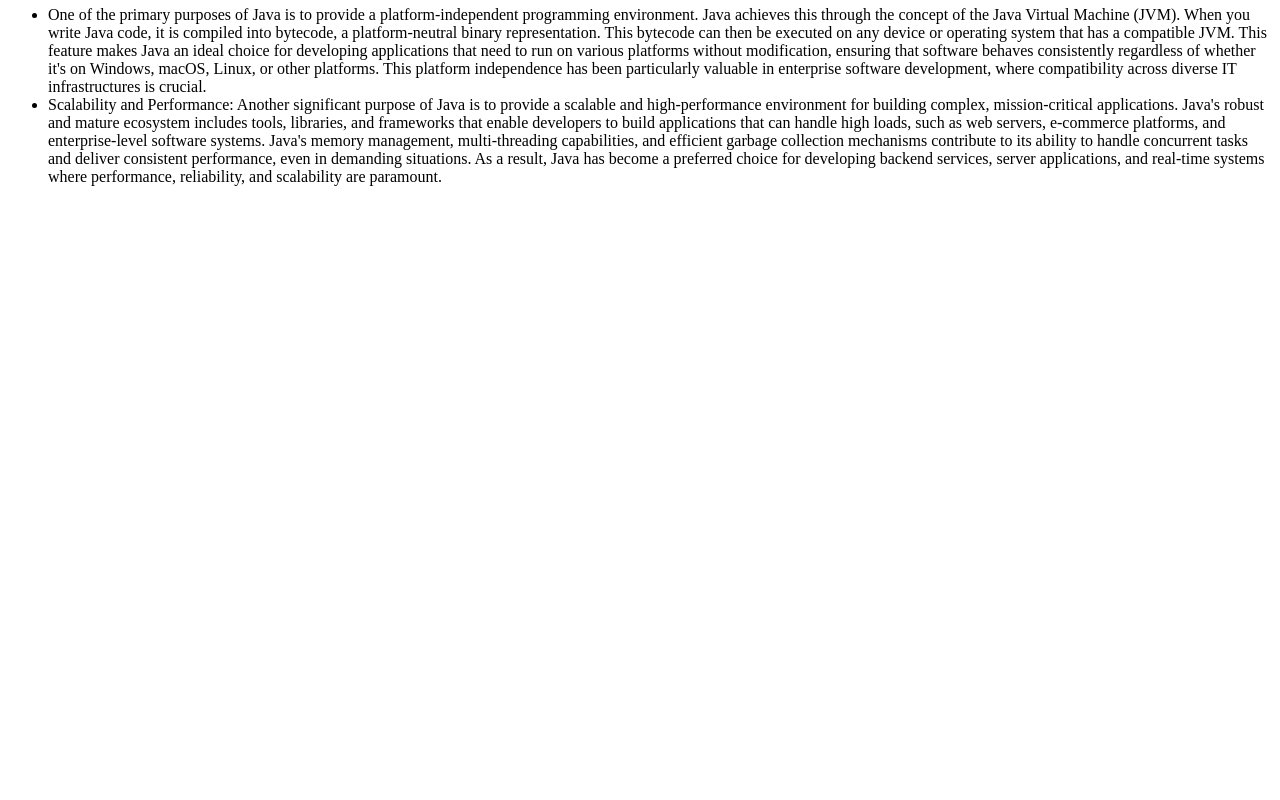
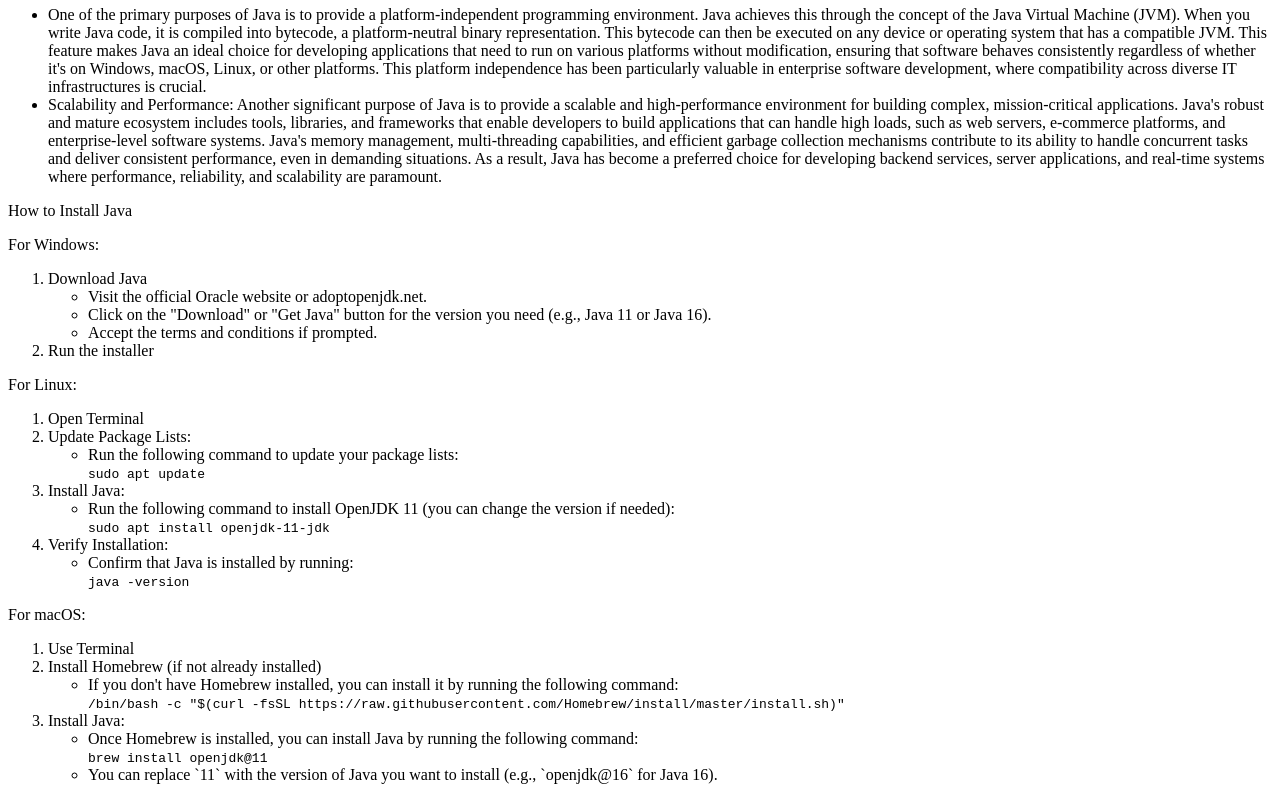
Before and after one commit to Reynyel/Technical-Documentation-Page, a plain HTML site: page index.html in a window 1280 px wide. Shown: the part 316-1116 px from the top of the page. Before the commit the page ends 800 px from the top, so only its background shows below. Drawn offline with Linux system fonts and the light colour scheme.

Commit message:
added getting started section

```diff
--- a/index.html
+++ b/index.html
@@ -69,7 +69,70 @@
                     </ul>
                 </article>
             </section>
-            <section class="main-section"></section>
+            <section class="main-section" id="Getting Started">
+                <header>How to Install Java</header>
+                <article>
+                    <p>For Windows:</p>
+                    <ol>
+                        <li>Download Java</li>
+                        <ul>
+                            <li>
+                                Visit the official Oracle website or adoptopenjdk.net.
+                            </li>
+                            <li>
+                                Click on the "Download" or "Get Java" button for the version you need (e.g., Java 11 or Java 16).
+                            </li>
+                            <li>
+                                Accept the terms and conditions if prompted.
+                            </li>
+                        </ul>
+                        <li>Run the installer</li>
+                    </ol>
+                    <p>For Linux:</p>
+                    <ol>
+                        <li>Open Terminal</li>
+                        <li>Update Package Lists:</li>
+                        <ul>
+                            <li>Run the following command to update your package lists:</li>
+                            <code>sudo apt update</code>
+                        </ul>
+                        <li>Install Java:</li>
+                        <ul>
+                            <li>Run the following command to install OpenJDK 11 (you can change the version
+                                if needed):
+                            </li>
+                            <code>sudo apt install openjdk-11-jdk</code>
+                        </ul>
+                        <li>Verify Installation:</li>
+                        <ul>
+                            <li>Confirm that Java is installed by running:</li>
+                            <code>java -version</code>
+                        </ul>
+                    </ol>
+                    <p>For macOS:</p>
+                    <ol>
+                        <li>Use Terminal</li>
+                        <li>Install Homebrew (if not already installed)</li>
+                        <ul>
+                            <li>If you don't have Homebrew installed, you can install it by running the following
+                                 command:</li>
+                            <code>
+                                /bin/bash -c "$(curl -fsSL https://raw.githubusercontent.com/Homebrew/install/master/install.sh)"
+                            </code>
+                        </ul>
+                        <li>Install Java:</li>
+                        <ul>
+                            <li>Once Homebrew is installed, you can install Java by running the following command:</li>
+                            <code>
+                                brew install openjdk@11
+                            </code>
+                            <li>You can replace `11` with the version of Java you want to install (e.g., `openjdk@16`
+                                for Java 16).
+                            </li>
+                        </ul>
+                    </ol>
+                </article>
+            </section>
             <section class="main-section"></section>
             <section class="main-section"></section>
             <section class="main-section"></section>
```
